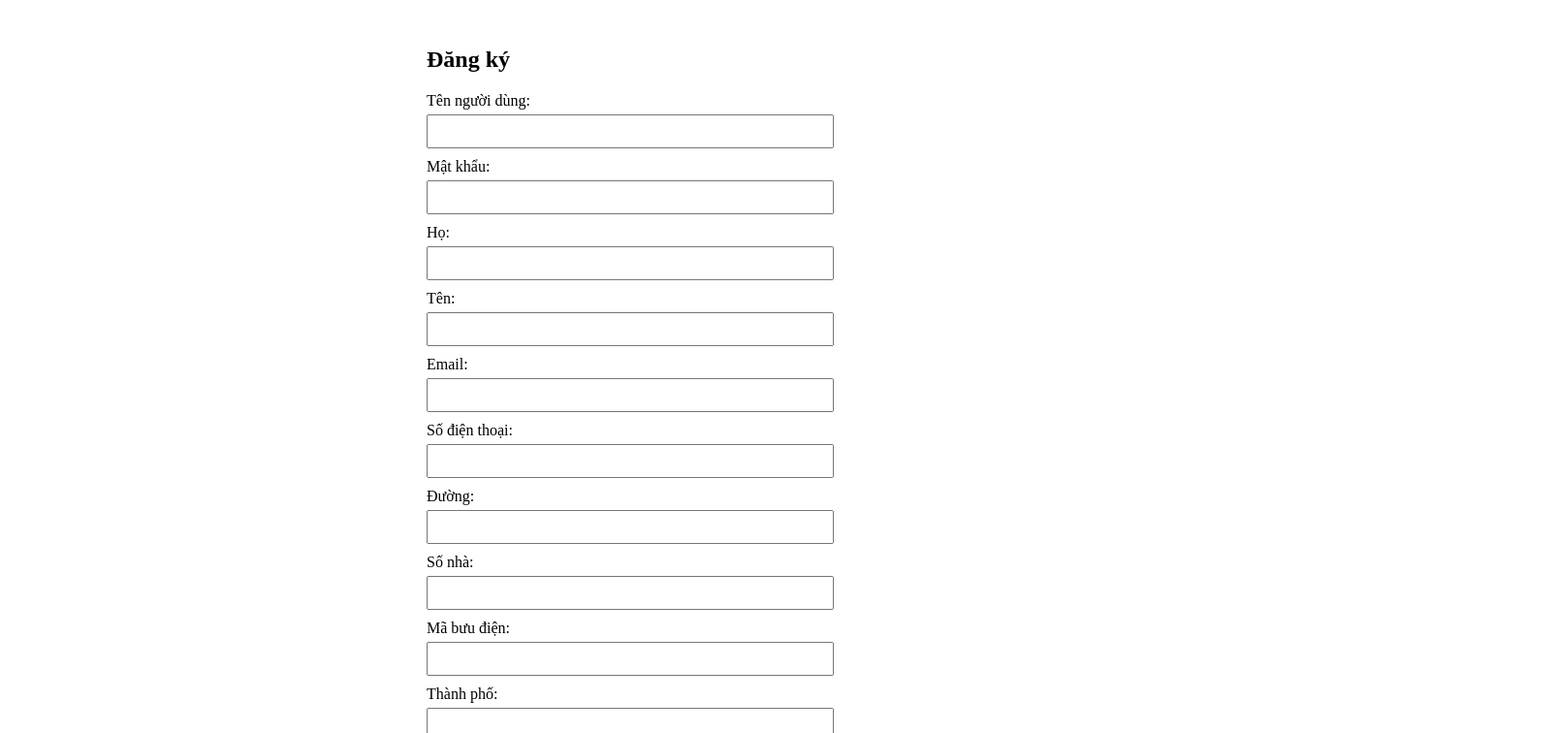
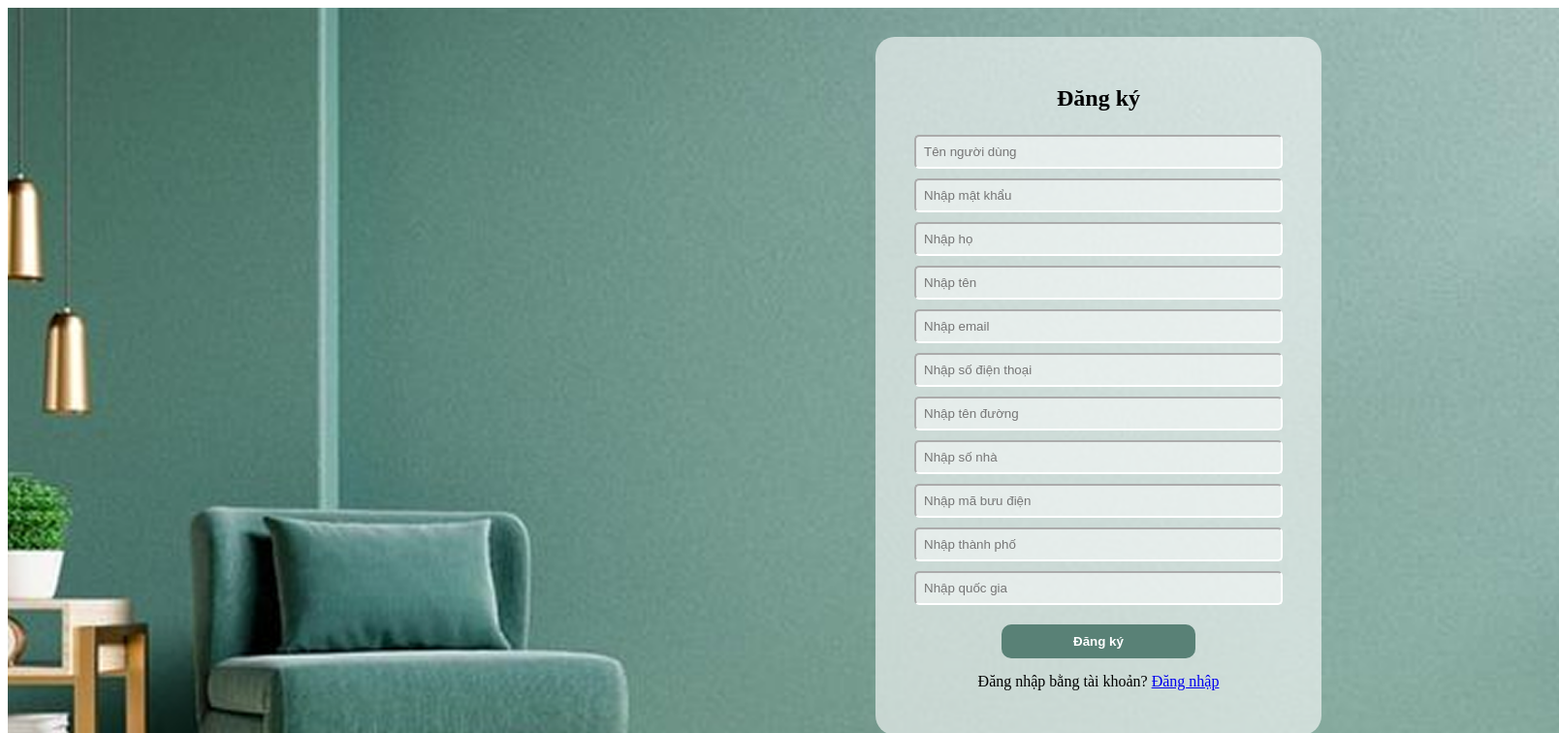
Before and after one commit to Hungdacam/RF_FurnitureEcommerce_G3-, a React (Vite) app in the folder frontend/: page /signup in a window 1280 px wide. Shown: the top 756 px of the page at 97% size, 1608 px wide, since content can reach past the window. Built offline with nearby package versions, Linux system fonts and the light colour scheme.

Commit message:
update UI login and sign up

```diff
--- a/frontend/src/pages/Dashboard.jsx
+++ b/frontend/src/pages/Dashboard.jsx
@@ -1,10 +1,33 @@
 import React from 'react';
+import { useNavigate } from 'react-router-dom';
+import useAuthStore from '../stores/useAuthStore';
 
 const Dashboard = () => {
+  const { logout, isLoggingOut } = useAuthStore();
+  const navigate = useNavigate();
+
+  const handleLogout = async () => {
+    await logout();             // Gọi logout trong store
+    navigate('/login');         // Điều hướng về trang đăng nhập sau khi logout
+  };
+
   return (
-    <div style={{ padding: '20px', textAlign: 'center' }}>
-      <h1>Welcome to the Dashboard</h1>
-      <p>This is the main page of the application.</p>
+    <div style={{ padding: '20px' }}>
+      <h2>Chào mừng bạn đến Dashboard</h2>
+      <button
+        onClick={handleLogout}
+        disabled={isLoggingOut}
+        style={{
+          padding: '10px 20px',
+          backgroundColor: '#dc3545',
+          color: '#fff',
+          border: 'none',
+          cursor: 'pointer',
+          marginTop: '20px',
+        }}
+      >
+        {isLoggingOut ? 'Đang đăng xuất...' : 'Đăng xuất'}
+      </button>
     </div>
   );
 };
--- a/frontend/src/pages/Login.jsx
+++ b/frontend/src/pages/Login.jsx
@@ -2,6 +2,9 @@
 import React, { useState } from 'react';
 import { useNavigate } from 'react-router-dom';
 import useAuthStore from '../stores/useAuthStore';
+import { Link } from 'react-router-dom';
+import background from '../assets/background.png';
+
 
 const Login = () => {
   const [formData, setFormData] = useState({
@@ -26,48 +29,72 @@ const Login = () => {
   };
 
   return (
-    <div style={{ maxWidth: '400px', margin: '0 auto', padding: '20px' }}>
-      <h2>Đăng nhập</h2>
-      <form onSubmit={handleSubmit}>
-        <div style={{ marginBottom: '10px' }}>
-          <label htmlFor="userName">Tên người dùng:</label>
+    <div
+      style={{
+        height: '100vh', // Full screen height
+        display: 'flex',
+        justifyContent: 'center',
+        alignItems: 'center',
+        backgroundImage: `url(${background})`, // Background image from variable
+        backgroundSize: 'cover',
+        backgroundPosition: 'center',
+        backgroundRepeat: 'no-repeat',
+        width: '200vh',
+      }}
+    >
+      <div style={{ marginLeft:'650px' ,width: '400px', padding: '30px', backgroundColor: 'rgba(255, 255, 255, 0.6)', borderRadius: '20px' }}>
+        <h2 style={{ textAlign: 'center' }}>Đăng nhập</h2>
+        <form onSubmit={handleSubmit} >
+          <div style={{ marginBottom: '10px', display: 'flex', justifyContent: 'center' }}>
+            {/* <label htmlFor="userName">Tên người dùng:</label> */}
             <input
               type="text"
               id="userName"
               name="userName"
+              placeholder="Tên người dùng"
               value={formData.userName}
               onChange={handleChange}
               required
-            style={{ width: '100%', padding: '8px', marginTop: '5px' }}
+              style={{ width: '90%', padding: '8px', marginTop: '5px', borderRadius: '5px', backgroundColor: 'rgba(255, 255, 255, 0.5)', borderColor: '#fff' }}
             />
           </div>
-        <div style={{ marginBottom: '10px' }}>
-          <label htmlFor="userPassword">Mật khẩu:</label>
+          <div style={{ marginBottom: '10px', display: 'flex', justifyContent: 'center' }}>
+            {/* <label htmlFor="userPassword">Mật khẩu:</label> */}
             <input
               type="password"
               id="userPassword"
               name="userPassword"
+              placeholder="Nhập mật khẩu"
               value={formData.userPassword}
               onChange={handleChange}
               required
-            style={{ width: '100%', padding: '8px', marginTop: '5px' }}
+              style={{ width: '90%', padding: '8px', marginTop: '5px', borderRadius: '5px', backgroundColor: 'rgba(255, 255, 255, 0.5)', borderColor: '#fff' }}
             />
           </div>
+          <div style={{ display: 'flex', justifyContent: 'center', marginTop: '20px' }}>
             <button
               type="submit"
               disabled={isLoggingIn}
               style={{
-            width: '100%',
+                width: '50%',
                 padding: '10px',
-            backgroundColor: '#007BFF',
+                backgroundColor: '#598176',
                 color: '#fff',
                 border: 'none',
                 cursor: 'pointer',
+                fontWeight: 'bold',
+                borderRadius: '10px',
               }}
             >
               {isLoggingIn ? 'Đang đăng nhập...' : 'Đăng nhập'}
             </button>
+          </div>
+          <p style={{ marginTop: '15px', textAlign: 'center' }}>
+            Chưa có tài khoản? <Link to="/signup">Đăng ký</Link>
+          </p>
+
         </form>
+      </div>
     </div>
   );
 };
--- a/frontend/src/pages/Signup.jsx
+++ b/frontend/src/pages/Signup.jsx
@@ -1,6 +1,8 @@
 import React, { useState } from 'react';
 import { useNavigate } from 'react-router-dom';
 import useAuthStore from '../stores/useAuthStore';
+import background from '../assets/background.png';
+import { Link } from 'react-router-dom';
 
 const Signup = () => {
   const [formData, setFormData] = useState({
@@ -41,151 +43,182 @@ const Signup = () => {
       locality: formData.locality,
       country: formData.country,
     };
-    await signup({ userName: formData.userName, userPassword: formData.userPassword, userDetails }, navigate);
+    const success = await signup({ userName: formData.userName, userPassword: formData.userPassword, userDetails });
+    if (success) {
+      navigate('/login');
+    }
+
   };
 
   return (
-    <div style={{ maxWidth: '400px', margin: '0 auto', padding: '20px' }}>
-      <h2>Đăng ký</h2>
+    <div
+      style={{
+        height: '100vh', // Full screen height
+        display: 'flex',
+        justifyContent: 'center',
+        alignItems: 'center',
+        backgroundImage: `url(${background})`, // Background image from variable
+        backgroundSize: 'cover',
+        backgroundPosition: 'center',
+        backgroundRepeat: 'no-repeat',
+        width: '200vh',
+      }}
+    >
+
+
+      <div style={{
+        marginLeft: '650px', width: '400px', padding: '30px',paddingTop: '-20px', marginTop: '-20px', backgroundColor: 'rgba(255, 255, 255, 0.6)', borderRadius: '20px'
+      }}>
+        <h2 style={{ textAlign: 'center' }}>Đăng ký</h2>
         <form onSubmit={handleSubmit}>
-        <div style={{ marginBottom: '10px' }}>
-          <label htmlFor="userName">Tên người dùng:</label>
+          <div style={{ marginBottom: '5px', display: 'flex', justifyContent: 'center' }}>
+
             <input
               type="text"
               id="userName"
               name="userName"
+              placeholder='Tên người dùng'
               value={formData.userName}
               onChange={handleChange}
               required
-            style={{ width: '100%', padding: '8px', marginTop: '5px' }}
+              style={{ width: '90%', padding: '8px', marginTop: '5px', borderRadius: '5px', backgroundColor: 'rgba(255, 255, 255, 0.5)', borderColor: '#fff' }}
             />
           </div>
-        <div style={{ marginBottom: '10px' }}>
-          <label htmlFor="userPassword">Mật khẩu:</label>
+          <div style={{ marginBottom: '5px', display: 'flex', justifyContent: 'center' }}>
+
             <input
               type="password"
               id="userPassword"
               name="userPassword"
+              placeholder='Nhập mật khẩu'
               value={formData.userPassword}
               onChange={handleChange}
               required
-            style={{ width: '100%', padding: '8px', marginTop: '5px' }}
+              style={{ width: '90%', padding: '8px', marginTop: '5px', borderRadius: '5px', backgroundColor: 'rgba(255, 255, 255, 0.5)', borderColor: '#fff' }}
             />
           </div>
-        <div style={{ marginBottom: '10px' }}>
-          <label htmlFor="firstName">Họ:</label>
+          <div style={{ marginBottom: '5px', display: 'flex', justifyContent: 'center' }}>
             <input
               type="text"
               id="firstName"
               name="firstName"
+              placeholder='Nhập họ'
               value={formData.firstName}
               onChange={handleChange}
-            style={{ width: '100%', padding: '8px', marginTop: '5px' }}
+              style={{ width: '90%', padding: '8px', marginTop: '5px', borderRadius: '5px', backgroundColor: 'rgba(255, 255, 255, 0.5)', borderColor: '#fff' }}
             />
           </div>
-        <div style={{ marginBottom: '10px' }}>
-          <label htmlFor="lastName">Tên:</label>
+          <div style={{ marginBottom: '5px', display: 'flex', justifyContent: 'center' }}>
             <input
               type="text"
               id="lastName"
               name="lastName"
+              placeholder='Nhập tên'
               value={formData.lastName}
               onChange={handleChange}
-            style={{ width: '100%', padding: '8px', marginTop: '5px' }}
+              style={{ width: '90%', padding: '8px', marginTop: '5px', borderRadius: '5px', backgroundColor: 'rgba(255, 255, 255, 0.5)', borderColor: '#fff' }}
             />
           </div>
-        <div style={{ marginBottom: '10px' }}>
-          <label htmlFor="email">Email:</label>
+          <div style={{ marginBottom: '5px', display: 'flex', justifyContent: 'center' }}>
             <input
               type="email"
               id="email"
               name="email"
+              placeholder='Nhập email'
               value={formData.email}
               onChange={handleChange}
-            style={{ width: '100%', padding: '8px', marginTop: '5px' }}
+              style={{ width: '90%', padding: '8px', marginTop: '5px', borderRadius: '5px', backgroundColor: 'rgba(255, 255, 255, 0.5)', borderColor: '#fff' }}
             />
           </div>
-        <div style={{ marginBottom: '10px' }}>
-          <label htmlFor="phoneNumber">Số điện thoại:</label>
+          <div style={{ marginBottom: '5px', display: 'flex', justifyContent: 'center' }}>
             <input
               type="text"
               id="phoneNumber"
               name="phoneNumber"
+              placeholder='Nhập số điện thoại'
               value={formData.phoneNumber}
               onChange={handleChange}
-            style={{ width: '100%', padding: '8px', marginTop: '5px' }}
+              style={{ width: '90%', padding: '8px', marginTop: '5px', borderRadius: '5px', backgroundColor: 'rgba(255, 255, 255, 0.5)', borderColor: '#fff' }}
             />
           </div>
-        <div style={{ marginBottom: '10px' }}>
-          <label htmlFor="street">Đường:</label>
+          <div style={{ marginBottom: '5px', display: 'flex', justifyContent: 'center' }}>
             <input
               type="text"
               id="street"
               name="street"
+              placeholder='Nhập tên đường'
               value={formData.street}
               onChange={handleChange}
-            style={{ width: '100%', padding: '8px', marginTop: '5px' }}
+              style={{ width: '90%', padding: '8px', marginTop: '5px', borderRadius: '5px', backgroundColor: 'rgba(255, 255, 255, 0.5)', borderColor: '#fff' }}
             />
           </div>
-        <div style={{ marginBottom: '10px' }}>
-          <label htmlFor="streetNumber">Số nhà:</label>
+          <div style={{ marginBottom: '5px', display: 'flex', justifyContent: 'center' }}>
             <input
               type="text"
               id="streetNumber"
               name="streetNumber"
+              placeholder='Nhập số nhà'
               value={formData.streetNumber}
               onChange={handleChange}
-            style={{ width: '100%', padding: '8px', marginTop: '5px' }}
+              style={{ width: '90%', padding: '8px', marginTop: '5px', borderRadius: '5px', backgroundColor: 'rgba(255, 255, 255, 0.5)', borderColor: '#fff' }}
             />
           </div>
-        <div style={{ marginBottom: '10px' }}>
-          <label htmlFor="zipCode">Mã bưu điện:</label>
+          <div style={{ marginBottom: '5px', display: 'flex', justifyContent: 'center' }}>
             <input
               type="text"
               id="zipCode"
               name="zipCode"
+              placeholder='Nhập mã bưu điện'
               value={formData.zipCode}
               onChange={handleChange}
-            style={{ width: '100%', padding: '8px', marginTop: '5px' }}
+              style={{ width: '90%', padding: '8px', marginTop: '5px', borderRadius: '5px', backgroundColor: 'rgba(255, 255, 255, 0.5)', borderColor: '#fff' }}
             />
           </div>
-        <div style={{ marginBottom: '10px' }}>
-          <label htmlFor="locality">Thành phố:</label>
+          <div style={{ marginBottom: '5px', display: 'flex', justifyContent: 'center' }}>
             <input
               type="text"
               id="locality"
               name="locality"
+              placeholder='Nhập thành phố'
               value={formData.locality}
               onChange={handleChange}
-            style={{ width: '100%', padding: '8px', marginTop: '5px' }}
+              style={{ width: '90%', padding: '8px', marginTop: '5px', borderRadius: '5px', backgroundColor: 'rgba(255, 255, 255, 0.5)', borderColor: '#fff' }}
             />
           </div>
-        <div style={{ marginBottom: '10px' }}>
-          <label htmlFor="country">Quốc gia:</label>
+          <div style={{ marginBottom: '5px', display: 'flex', justifyContent: 'center' }}>
             <input
               type="text"
               id="country"
               name="country"
+              placeholder='Nhập quốc gia'
               value={formData.country}
               onChange={handleChange}
-            style={{ width: '100%', padding: '8px', marginTop: '5px' }}
+              style={{ width: '90%', padding: '8px', marginTop: '5px', borderRadius: '5px', backgroundColor: 'rgba(255, 255, 255, 0.5)', borderColor: '#fff' }}
             />
           </div>
+          <div style={{ display: 'flex', justifyContent: 'center', marginTop: '20px' }}>
             <button
               type="submit"
               disabled={isSigningUp}
               style={{
-            width: '100%',
+                width: '50%',
                 padding: '10px',
-            backgroundColor: '#007BFF',
+                backgroundColor: '#598176',
                 color: '#fff',
                 border: 'none',
                 cursor: 'pointer',
+                fontWeight: 'bold',
+                borderRadius: '10px',
               }}
             >
               {isSigningUp ? 'Đang đăng ký...' : 'Đăng ký'}
             </button>
+          </div>
+          <p style={{ marginTop: '15px', textAlign: 'center' }}>
+                      Đăng nhập bằng tài khoản? <Link to="/login">Đăng nhập</Link>
+                    </p>
         </form>
+      </div>
     </div>
   );
 };
--- a/frontend/src/stores/useAuthStore.js
+++ b/frontend/src/stores/useAuthStore.js
@@ -40,7 +40,8 @@ const useAuthStore = create((set) => ({
         localStorage.setItem('authToken', res.data.token);
         set({ authUser: { userName: res.data.userName, userId: res.data.userId } });
         toast.success('Đăng ký thành công!');
-        navigate('/dashboard');
+        return true;
+        // navigate('/dashboard');
       } else {
         throw new Error('Không nhận được token từ server');
       }
@@ -48,6 +49,7 @@ const useAuthStore = create((set) => ({
       console.error('Lỗi đăng ký:', error);
       const errorMessage = error.response?.data?.message || 'Đăng ký thất bại';
       toast.error(errorMessage);
+      return false;
     } finally {
       set({ isSigningUp: false });
     }
@@ -79,7 +81,7 @@ const useAuthStore = create((set) => ({
   logout: async () => {
     set({ isLoggingOut: true });
     try {
-      await axiosInstance.post('/logout');
+      // await axiosInstance.post('/logout');
       localStorage.removeItem('authToken');
       set({ authUser: null });
       toast.success('Đăng xuất thành công');
```
Also changed, not shown: frontend/src/assets/background.png (added). Lines whose indentation alone changed are shown as unchanged.
